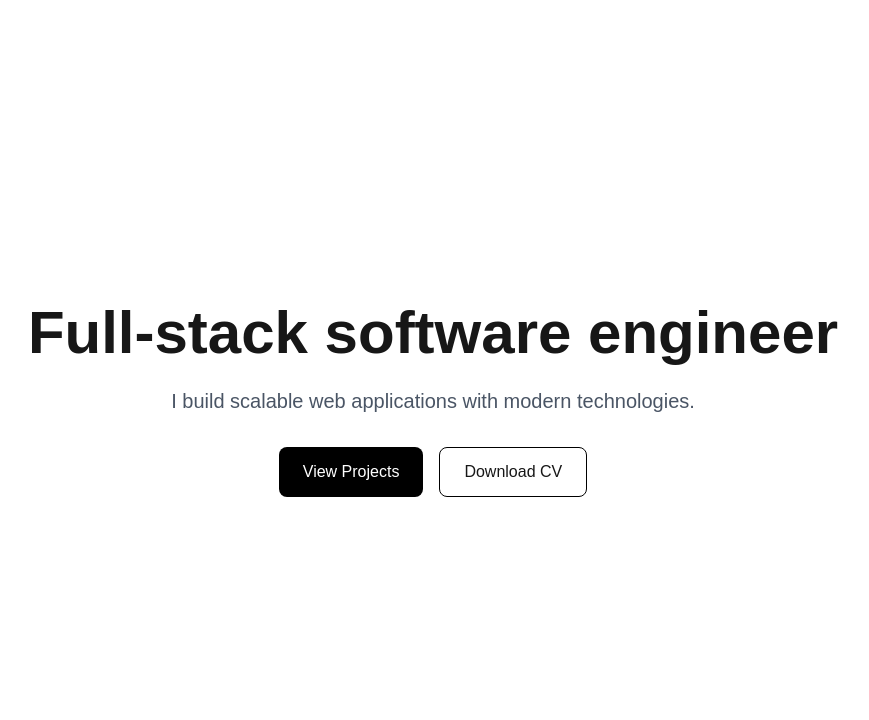
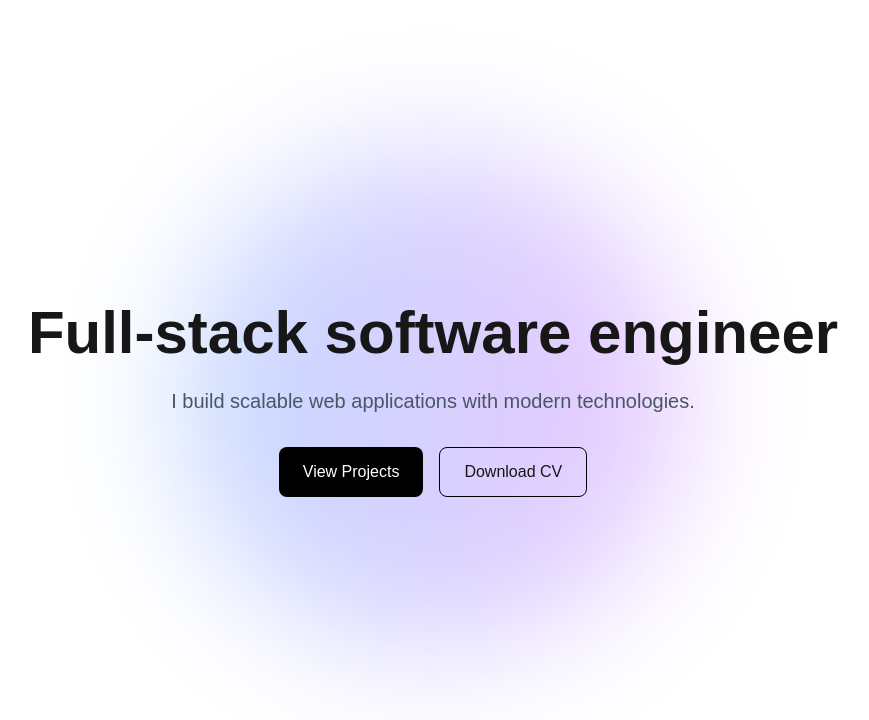
Before and after one commit to DimitarMalamski/Personal-Portfolio, a Next.js app: page / in a window 1280 px wide. Shown: the top 720 px of the page, without its empty margins (207-1076 px from the left). Built offline with nearby package versions, Linux system fonts and the light colour scheme.

Commit message:
Add subtle parallax interaction to hero section

```diff
--- a/src/components/Hero.tsx
+++ b/src/components/Hero.tsx
@@ -1,21 +1,50 @@
+"use client";
+
+import { useEffect, useRef } from "react";
+
 export default function Hero() {
+  const blobRef = useRef<HTMLDivElement>(null);
+
+  useEffect(() => {
+    const handleMouseMove = (e: MouseEvent) => {
+      if (!blobRef.current) return;
+
+      const { innerWidth, innerHeight } = window;
+
+      const x = (e.clientX / innerWidth - 0.5) * 40;
+      const y = (e.clientY / innerHeight - 0.5) * 40;
+
+      blobRef.current.style.transform = `translate(${x}px, ${y}px)`;
+    };
+
+    window.addEventListener("mousemove", handleMouseMove);
+    return () => window.removeEventListener("mousemove", handleMouseMove);
+  }, []);
+
   return (
-    <section className="min-h-screen flex flex-col items-center justify-center text-center px-6">
+    <section className="relative min-h-screen flex items-center justify-center overflow-hidden">
+      <div
+        ref={blobRef}
+        className="absolute w-[500px] h-[500px] bg-gradient-to-r from-blue-500 to-purple-500 opacity-30 blur-3xl rounded-full transition-transform duration-300"
+      />
+
+      <div className="relative z-10 text-center px-6">
         <h1 className="text-5xl md:text-6xl font-bold mb-6">
           Full-stack software engineer
         </h1>
 
-      <p className="text-lg md:text-xl text-gray-600 max-w-2xl mb-8">
+        <p className="text-lg md:text-xl text-gray-600 max-w-2xl mx-auto mb-8">
           I build scalable web applications with modern technologies.
         </p>
 
-      <div className="flex gap-4">
-        <button className="px-6 py-3 rounded-lg bg-black text-white hover:opacity-80 transition">
+        <div className="flex justify-center gap-4">
+          <button className="px-6 py-3 rounded-lg bg-black text-white transition-transform hover:-translate-y-1 hover:shadow-lg">
             View Projects
           </button>
-        <button className="px-6 py-3 rounded-lg border border-black hover:bg-black hover:text-white transition">
+          <button className="px-6 py-3 rounded-lg border border-black transition-all hover:bg-black hover:text-white">
             Download CV
           </button>
+        </div>
       </div>
     </section>
   );
```
Lines whose indentation alone changed are shown as unchanged.
